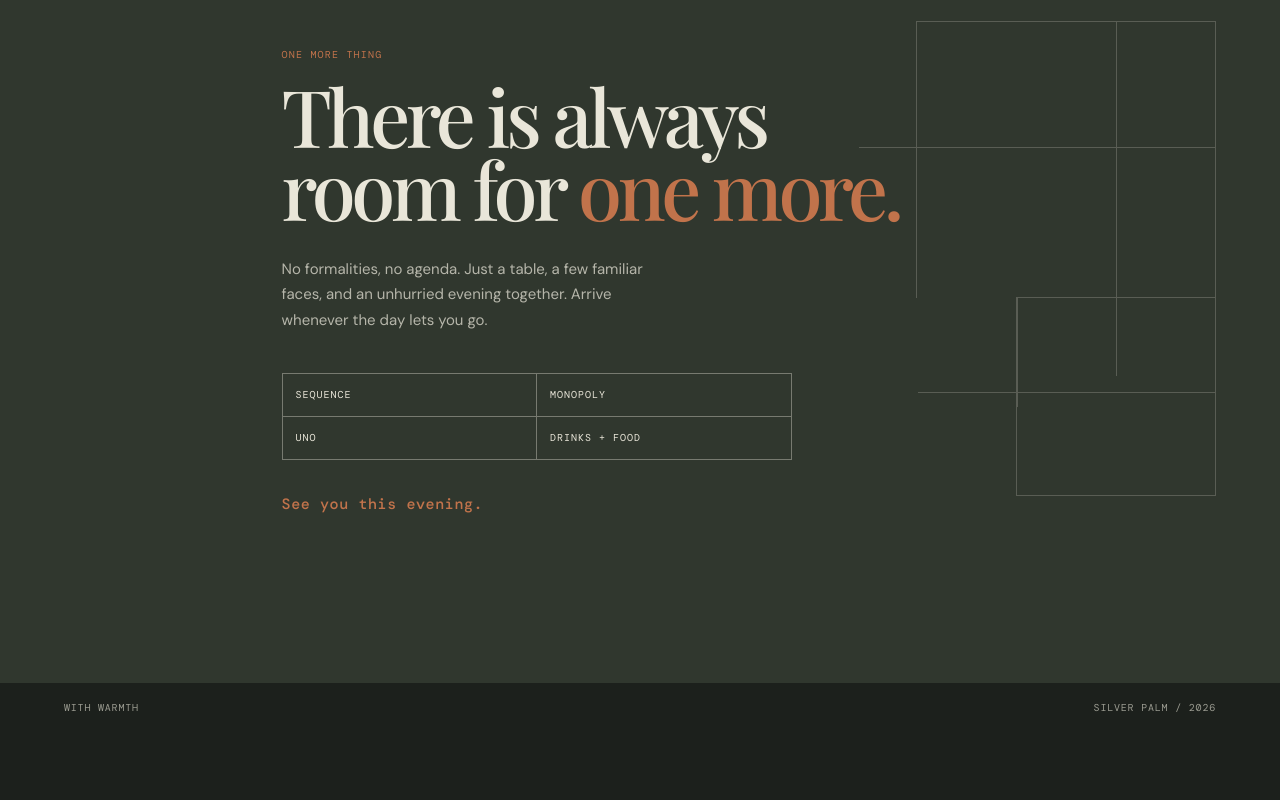
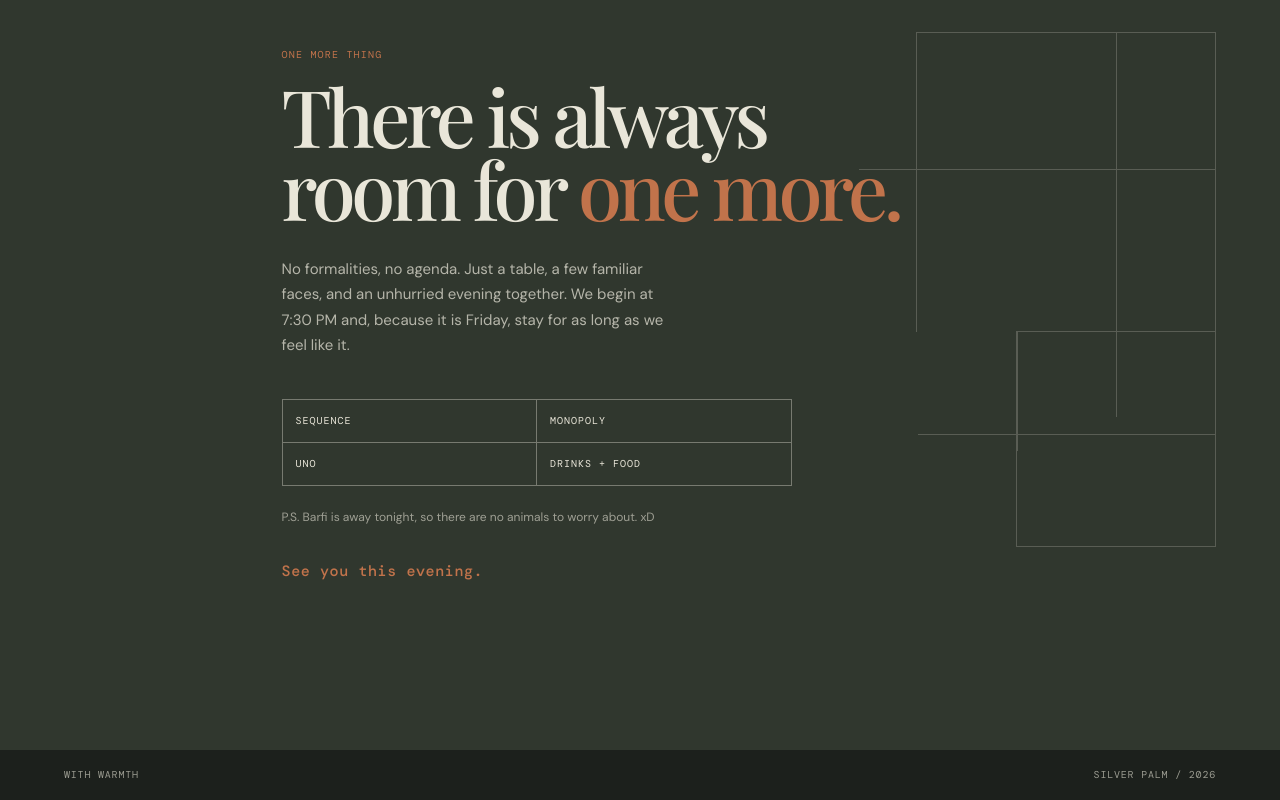
Before and after one commit to darapuvivek/wewaked-website, a website built with Vite: page index.html in a window 1280 px wide. Shown: the part 1673-2473 px from the top of the page. Before the commit the page ends 2406 px from the top, so only its background shows below. Built offline with nearby package versions, Linux system fonts and the light colour scheme; a web font is replaced by a local one.

Commit message:
Add Friday night gathering details

```diff
--- a/index.html
+++ b/index.html
@@ -44,7 +44,7 @@
         <div class="location-card">
           <div class="card-top">
             <span>02 / THE ADDRESS</span>
-            <span>WELCOME IN</span>
+            <span>FRIDAY / 7:30 PM ONWARDS</span>
           </div>
           <div class="address">
             <p>101, Jana Jeeva<br />Silver Palm Apartment<br />Haralur Road</p>
@@ -62,13 +62,14 @@
         </div>
         <p class="eyebrow">One more thing</p>
         <h2>There is always<br />room for <em>one more.</em></h2>
-        <p class="closing-copy">No formalities, no agenda. Just a table, a few familiar faces, and an unhurried evening together. Arrive whenever the day lets you go.</p>
+        <p class="closing-copy">No formalities, no agenda. Just a table, a few familiar faces, and an unhurried evening together. We begin at 7:30 PM and, because it is Friday, stay for as long as we feel like it.</p>
         <div class="evening-menu" aria-label="What to expect">
           <span>SEQUENCE</span>
           <span>MONOPOLY</span>
           <span>UNO</span>
           <span>DRINKS + FOOD</span>
         </div>
+        <p class="barfi-note">P.S. Barfi is away tonight, so there are no animals to worry about. xD</p>
         <p class="rsvp-message" aria-live="polite">See you this evening.</p>
       </section>
     </main>
--- a/src/style.css
+++ b/src/style.css
@@ -94,6 +94,7 @@ h1 em, h2 em { color: #c1734b; font-weight: 500; }
 .closing-copy { max-width: 400px; margin: 32px 0; color: rgba(233, 230, 217, .72); font-size: 15px; line-height: 1.7; }
 .evening-menu { max-width: 510px; margin-top: 40px; display: grid; grid-template-columns: 1fr 1fr; border-top: 1px solid rgba(233, 230, 217, .38); border-left: 1px solid rgba(233, 230, 217, .38); }
 .evening-menu span { padding: 15px 13px; border-right: 1px solid rgba(233, 230, 217, .38); border-bottom: 1px solid rgba(233, 230, 217, .38); color: #e9e6d9; font: 10px/1.2 'DM Mono', monospace; letter-spacing: .1em; }
+.barfi-note { max-width: 430px; margin: 22px 0 0; color: rgba(233, 230, 217, .6); font-size: 12px; line-height: 1.6; }
 .rsvp-message { color: #c1734b; margin-top: 34px; font: 500 15px 'DM Mono', monospace; letter-spacing: .04em; }
 
 .architectural-lines { position: absolute; inset: 0 5% auto auto; width: 31%; height: 100%; opacity: .22; pointer-events: none; }
```
